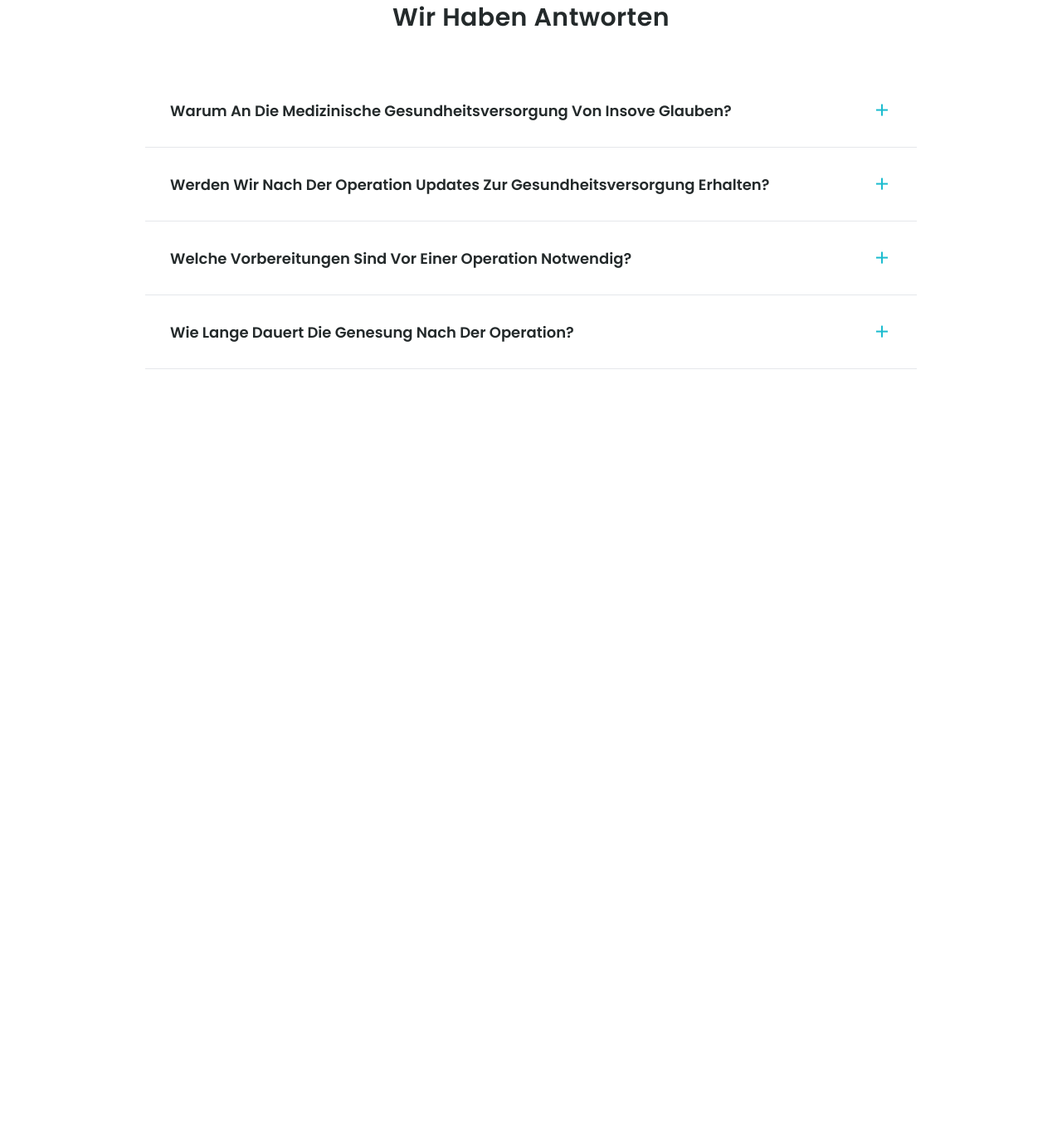
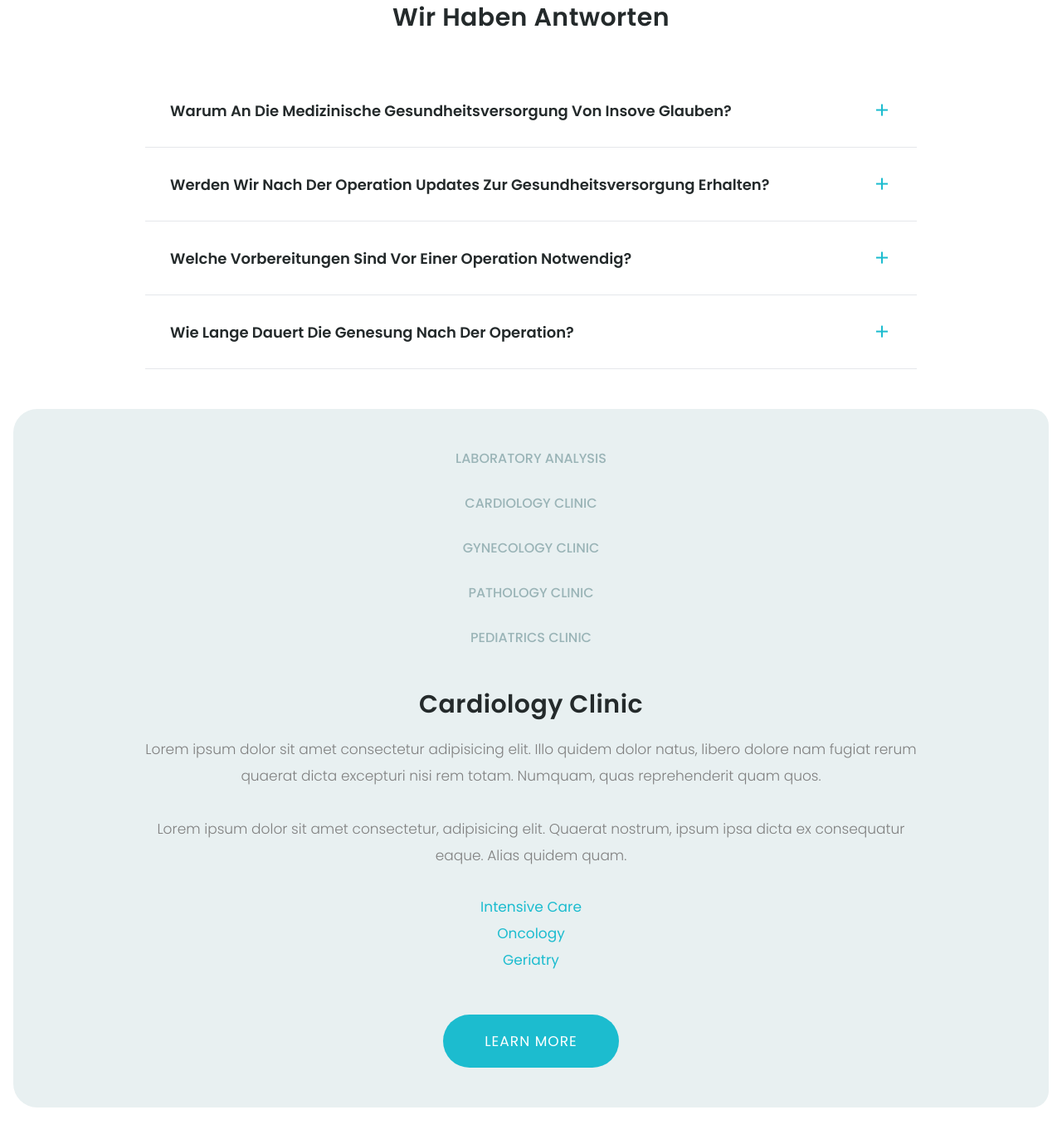
Before and after one commit to edantal/Theme-Insove--TailwindCSS, a website: page index.html in a window 1280 px wide. Shown: the part 4722-6095 px from the top of the page at 83% size. Before the commit the page ends 5167 px from the top, so only its background shows below. Drawn offline with nearby package versions, Linux system fonts and the light colour scheme.

Commit message:
Add departments section

```diff
--- a/index.html
+++ b/index.html
@@ -845,6 +845,65 @@
       </div>
     </section>
 
+    <!--~~~~~~~~~~~~~ DEPARTMENTS ~~~~~~~~~~~~~-->
+    <section class="departments section">
+      <div
+        class="departments__bg bg-departments bg-cover xl:bg-auto bg-no-repeat max-w-[1366px] mx-4 xl:mx-auto rounded-[20px] px-6 xl:px-0 py-12 xl:pt-[80px] xl:pb-[90px] relative min-h-[588px] flex items-center"
+      >
+        <div class="departments__container container mx-auto">
+          <div class="flex flex-col xl:flex-row gap-x-5">
+            <div
+              class="xl:w-[310px] flex flex-col gap-y-[30px] xl:gap-y-[40px] font-medium uppercase text-center xl:text-left text-base text-[#9ab4b7] xl:pt-3 xl:text-[17px] mb-[50px] xl:mb-0"
+            >
+              <div class="cursor-pointer hover:text-accent transition-all">
+                Laboratory Analysis
+              </div>
+              <div class="cursor-pointer hover:text-accent transition-all">
+                Cardiology Clinic
+              </div>
+              <div class="cursor-pointer hover:text-accent transition-all">
+                Gynecology Clinic
+              </div>
+              <div class="cursor-pointer hover:text-accent transition-all">
+                Pathology Clinic
+              </div>
+              <div class="cursor-pointer hover:text-accent transition-all">
+                Pediatrics Clinic
+              </div>
+            </div>
+            <div class="xl:w-[640px]">
+              <h2 class="h2 mb-[20px] text-center xl:text-left">
+                Cardiology Clinic
+              </h2>
+              <p class="mb-[30px] font-light text-center xl:text-left">
+                Lorem ipsum dolor sit amet consectetur adipisicing elit. Illo
+                quidem dolor natus, libero dolore nam fugiat rerum quaerat dicta
+                excepturi nisi rem totam. Numquam, quas reprehenderit quam quos.
+                <br /><br />
+                Lorem ipsum dolor sit amet consectetur, adipisicing elit.
+                Quaerat nostrum, ipsum ipsa dicta ex consequatur eaque. Alias
+                quidem quam.
+              </p>
+              <div
+                class="flex flex-col xl:flex-row items-center xl:justify-between max-w-[555px] mb-[50px] mx-auto xl:mx-0"
+              >
+                <div class="text-accent xl:border-r border-[#dcdcdc] xl:pr-6">
+                  Intensive Care
+                </div>
+                <div class="text-accent xl:border-r border-[#dcdcdc] xl:pr-6">
+                  Oncology
+                </div>
+                <div class="text-accent">Geriatry</div>
+              </div>
+              <button class="btn btn-lg btn-accent mx-auto xl:mx-0">
+                Learn More
+              </button>
+            </div>
+          </div>
+        </div>
+      </div>
+    </section>
+
     <script src="js/swiper-bundle.min.js"></script>
     <script src="js/scrollreveal.min.js"></script>
     <script src="js/main.js"></script>
```
Also changed, not shown: dist/output.css.
